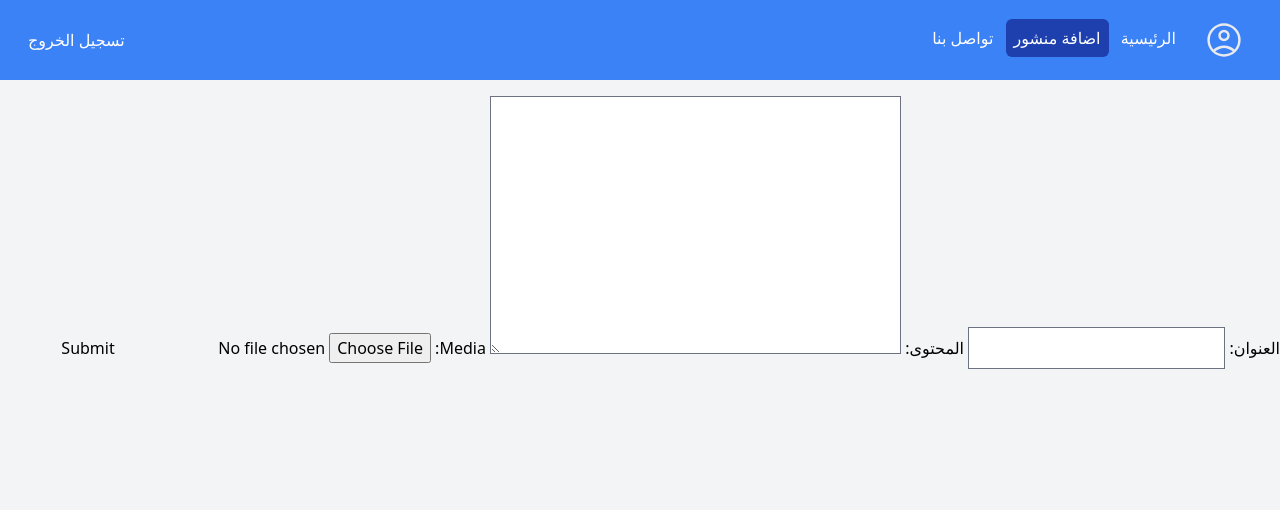
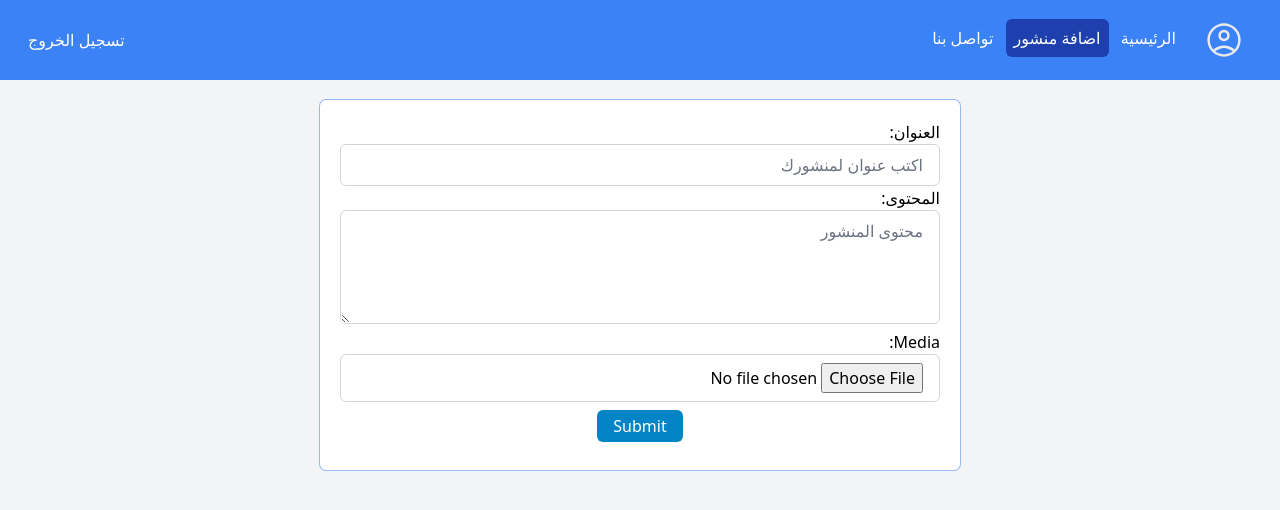
Before and after one commit to aymen-alsuhaiqi/blog, a Django app: page /add-posts in a window 1280 px wide. Shown: the top 510 px of the page. Run offline with Django 5.2, Linux system fonts and the light colour scheme; the visitor is signed in with stand-in values (Sample User, id 1); some libraries are stand-ins or nearby versions.

Commit message:
style: add some stayle for add post page

```diff
--- a/post/forms.py
+++ b/post/forms.py
@@ -5,3 +5,17 @@ class AddPostForm(forms.ModelForm):
     class Meta:
         model = Post
         fields = ['title','content','media']
+        widgets = {
+            'title': forms.TextInput(attrs={
+                'class': 'w-full px-4 py-2 border border-gray-300 rounded-md focus:outline-none focus:ring-1 focus:ring-blue-500',
+                'placeholder': 'اكتب عنوان لمنشورك'
+            }),
+            'content': forms.Textarea(attrs={
+                'class': 'w-full px-4 py-2 border border-gray-300 rounded-md focus:outline-none focus:ring-1 focus:ring-blue-500',
+                'placeholder': 'محتوى المنشور',
+                'rows': 4
+            }),
+            'media': forms.ClearableFileInput(attrs={
+                'class': 'w-full px-4 py-2 border border-gray-300 rounded-md focus:outline-none focus:ring-1 focus:ring-blue-500'
+            })
+        }
--- a/templates/_partials/navbar.html
+++ b/templates/_partials/navbar.html
@@ -1,5 +1,5 @@
 {% load static %}
-<nav class="p-5 mb-4 bg-blue-500">
+<nav class="p-5 bg-blue-500">
   <div class="container">
     <a href='{% url "profile" %}'>
       <img class='mx-4' src='{% static "img/profile.svg" %}' style="display:inline;" />
--- a/templates/posts/add.html
+++ b/templates/posts/add.html
@@ -4,10 +4,12 @@
 
 {% block content %}
     <div class="container">
-        <form method="POST" enctype="multipart/form-data">
+        <form method="POST" class="m-5 w-1/2 bg-white p-5 rounded-md ring-1 mx-auto" enctype="multipart/form-data">
             {% csrf_token %}
             {{ form.as_table }}  <!-- or {{ form.as_table }} to display the form in a table format -->
-            <button type="submit">Submit</button>
+            <center>
+                <button type="submit" class="rounded-md bg-sky-600 text-white my-2 py-1 px-4">Submit</button>
+            </center>
         </form>
     </div>
 {% endblock %}
--- a/theme/static/css/dist/styles.css
+++ b/theme/static/css/dist/styles.css
@@ -835,8 +835,13 @@ select {
   float: inline-end;
 }
 
-.m-2 {
-  margin: 0.5rem;
+.m-5 {
+  margin: 1.25rem;
+}
+
+.mx-28 {
+  margin-left: 7rem;
+  margin-right: 7rem;
 }
 
 .mx-4 {
@@ -854,33 +859,9 @@ select {
   margin-bottom: 0.75rem;
 }
 
-.my-32 {
-  margin-top: 8rem;
-  margin-bottom: 8rem;
-}
-
-.mx-10 {
-  margin-left: 2.5rem;
-  margin-right: 2.5rem;
-}
-
-.mx-20 {
-  margin-left: 5rem;
-  margin-right: 5rem;
-}
-
-.mx-2 {
-  margin-left: 0.5rem;
-  margin-right: 0.5rem;
-}
-
-.mx-28 {
-  margin-left: 7rem;
-  margin-right: 7rem;
-}
-
-.mb-4 {
-  margin-bottom: 1rem;
+.my-2 {
+  margin-top: 0.5rem;
+  margin-bottom: 0.5rem;
 }
 
 .mb-6 {
@@ -943,9 +932,8 @@ select {
   width: 100%;
 }
 
-.w-max {
-  width: -moz-max-content;
-  width: max-content;
+.w-1\/2 {
+  width: 50%;
 }
 
 .max-w-md {
@@ -1082,9 +1087,18 @@ select {
   padding: 2rem;
 }
 
-.px-3 {
-  padding-left: 0.75rem;
-  padding-right: 0.75rem;
+.p-1 {
+  padding: 0.25rem;
+}
+
+.px-4 {
+  padding-left: 1rem;
+  padding-right: 1rem;
+}
+
+.py-2 {
+  padding-top: 0.5rem;
+  padding-bottom: 0.5rem;
 }
 
 .py-1 {
@@ -1175,17 +1193,45 @@ select {
   --tw-shadow: var(--tw-shadow-colored);
 }
 
+.ring {
+  --tw-ring-offset-shadow: var(--tw-ring-inset) 0 0 0 var(--tw-ring-offset-width) var(--tw-ring-offset-color);
+  --tw-ring-shadow: var(--tw-ring-inset) 0 0 0 calc(3px + var(--tw-ring-offset-width)) var(--tw-ring-color);
+  box-shadow: var(--tw-ring-offset-shadow), var(--tw-ring-shadow), var(--tw-shadow, 0 0 #0000);
+}
+
+.ring-0 {
+  --tw-ring-offset-shadow: var(--tw-ring-inset) 0 0 0 var(--tw-ring-offset-width) var(--tw-ring-offset-color);
+  --tw-ring-shadow: var(--tw-ring-inset) 0 0 0 calc(0px + var(--tw-ring-offset-width)) var(--tw-ring-color);
+  box-shadow: var(--tw-ring-offset-shadow), var(--tw-ring-shadow), var(--tw-shadow, 0 0 #0000);
+}
+
+.ring-1 {
+  --tw-ring-offset-shadow: var(--tw-ring-inset) 0 0 0 var(--tw-ring-offset-width) var(--tw-ring-offset-color);
+  --tw-ring-shadow: var(--tw-ring-inset) 0 0 0 calc(1px + var(--tw-ring-offset-width)) var(--tw-ring-color);
+  box-shadow: var(--tw-ring-offset-shadow), var(--tw-ring-shadow), var(--tw-shadow, 0 0 #0000);
+}
+
+.ring-sky-100 {
+  --tw-ring-opacity: 1;
+  --tw-ring-color: rgb(224 242 254 / var(--tw-ring-opacity));
+}
+
+.ring-sky-800 {
+  --tw-ring-opacity: 1;
+  --tw-ring-color: rgb(7 89 133 / var(--tw-ring-opacity));
+}
+
+.ring-red-800 {
+  --tw-ring-opacity: 1;
+  --tw-ring-color: rgb(153 27 27 / var(--tw-ring-opacity));
+}
+
 .filter {
   filter: var(--tw-blur) var(--tw-brightness) var(--tw-contrast) var(--tw-grayscale) var(--tw-hue-rotate) var(--tw-invert) var(--tw-saturate) var(--tw-sepia) var(--tw-drop-shadow);
 }
 
 .ease-in-out {
   transition-timing-function: cubic-bezier(0.4, 0, 0.2, 1);
-}
-
-.hover\:border-red-950:hover {
-  --tw-border-opacity: 1;
-  border-color: rgb(69 10 10 / var(--tw-border-opacity));
 }
 
 .hover\:bg-blue-800:hover {
```
Also changed, not shown: other parts of theme/static/css/dist/styles.css (+54 -5 lines).
